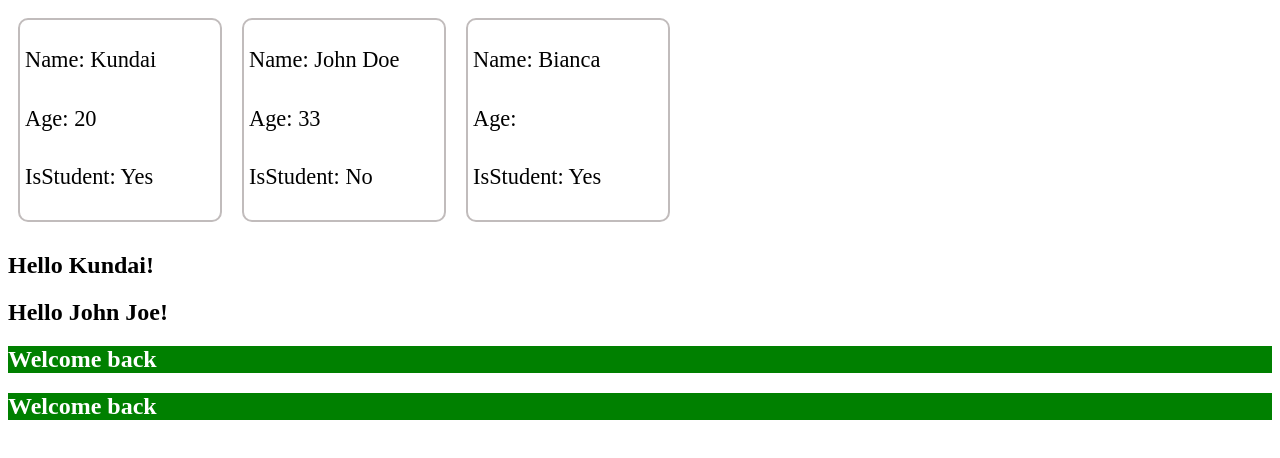
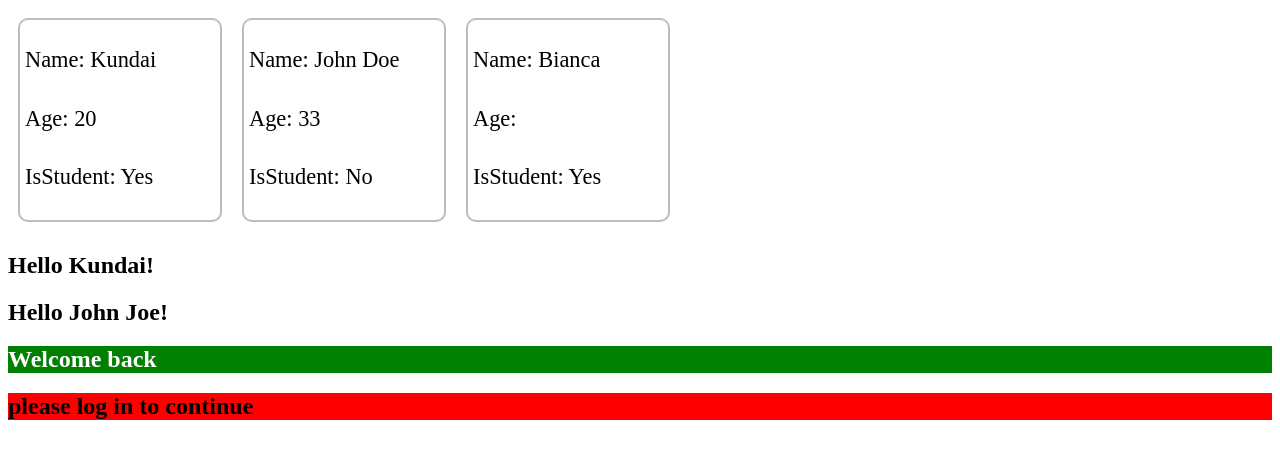
Before and after one commit to datlearner/Practise, a React (Vite) app in the folder props-crendering/: page / in a window 1280 px wide. Shown: the top 458 px of the page. Built offline with nearby package versions, Linux system fonts and the light colour scheme.

Commit message:
starting up with react

```diff
--- a/props-crendering/src/App.jsx
+++ b/props-crendering/src/App.jsx
@@ -11,7 +11,7 @@ function App() {
      <Greeting name="Kundai" />
      <Greeting name="John Joe" />
      <UserStatus isLoggedIn = {true} />
-     <UserStatus isLoggedIn = {true} />
+     <UserStatus isLoggedIn = {false} />
     </>
   )
 }
```
